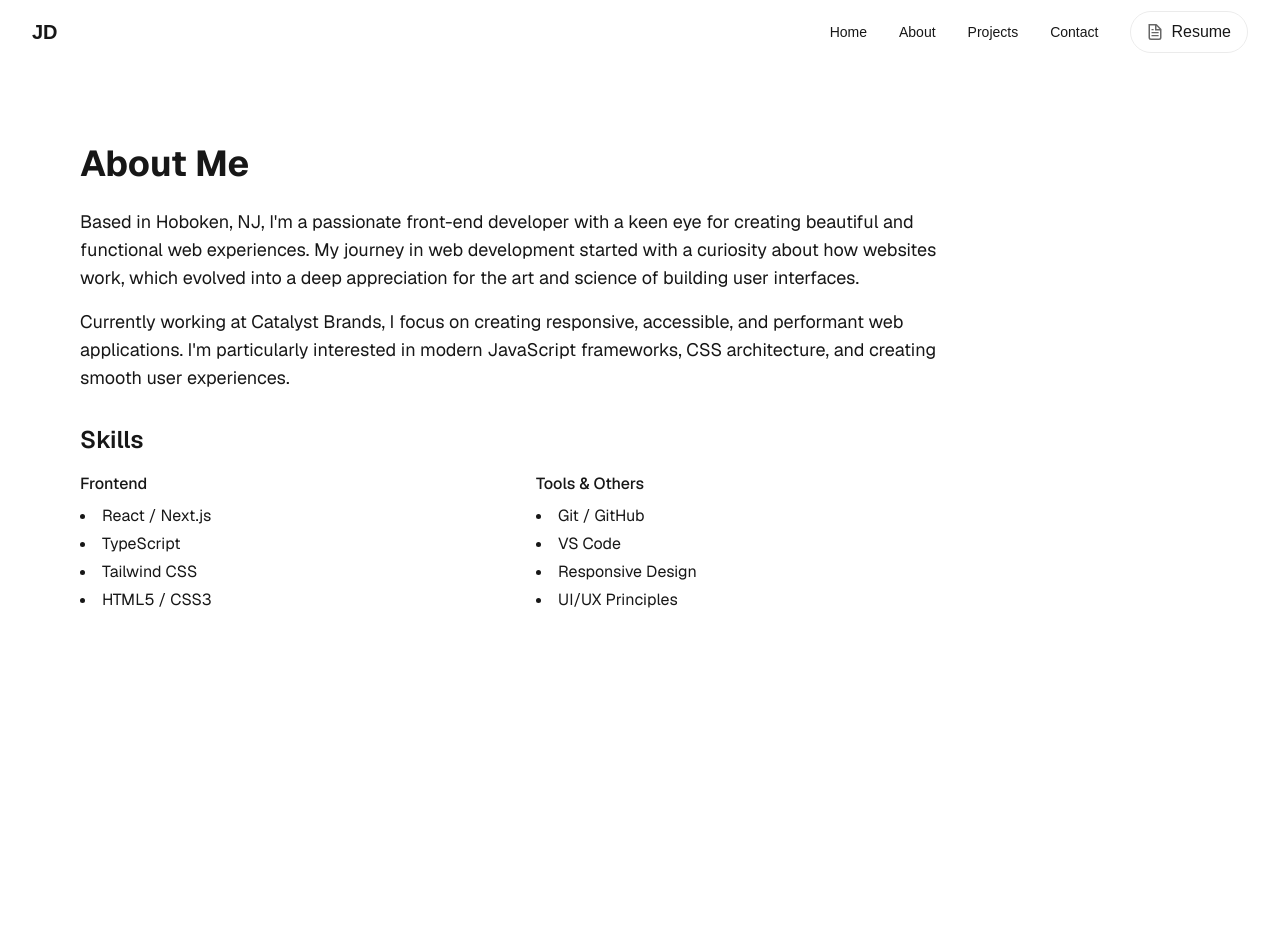
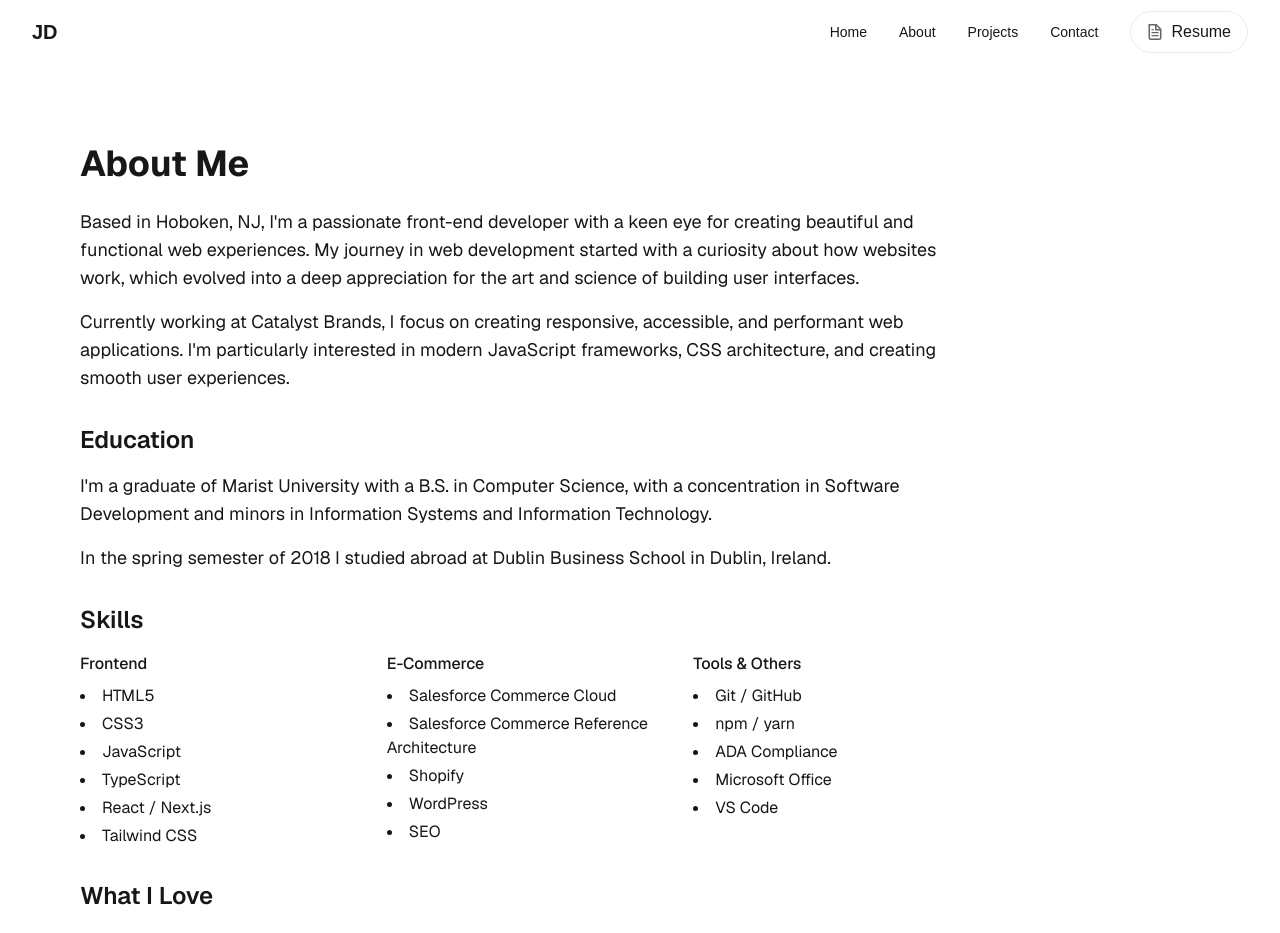
Before and after one commit to jdefalco715/johns-portfolio, a Next.js app: page /about in a window 1280 px wide. Shown: the top 933 px of the page. Before the commit the page ends 864 px from the top, so only its background shows below. Built offline with nearby package versions, Linux system fonts and the light colour scheme.

Commit message:
JP-2: Added education, updated skills and added personal notes

```diff
--- a/src/app/about/page.tsx
+++ b/src/app/about/page.tsx
@@ -39,27 +39,57 @@ export default function About() {
               creating smooth user experiences.
             </p>
 
+            <h2 className="text-2xl font-semibold mt-8 mb-4">Education</h2>
+            <p className="text-lg">
+              I'm a graduate of Marist University with a B.S. in Computer Science, with a concentration in Software Development and minors in Information Systems and Information Technology.
+            </p>
+
+            <p className="text-lg">
+              In the spring semester of 2018 I studied abroad at Dublin Business School in Dublin, Ireland.
+            </p>
+
             <h2 className="text-2xl font-semibold mt-8 mb-4">Skills</h2>
-            <div className="grid grid-cols-2 gap-4">
+            <div className="grid grid-cols-1 md:grid-cols-3 gap-6">
               <div>
                 <h3 className="font-medium mb-2">Frontend</h3>
                 <ul className="list-disc list-inside space-y-1">
+                  <li>HTML5</li>
+                  <li>CSS3</li>
+                  <li>JavaScript</li>
+                  <li>TypeScript</li>
                   <li>React / Next.js</li>
-                  <li>TypeScript</li>
                   <li>Tailwind CSS</li>
-                  <li>HTML5 / CSS3</li>
+                </ul>
+              </div>
+              <div>
+                <h3 className="font-medium mb-2">E-Commerce</h3>
+                <ul className="list-disc list-inside space-y-1">
+                  <li>Salesforce Commerce Cloud</li>
+                  <li>Salesforce Commerce Reference Architecture</li>
+                  <li>Shopify</li>
+                  <li>WordPress</li>
+                  <li>SEO</li>
                 </ul>
               </div>
               <div>
                 <h3 className="font-medium mb-2">Tools & Others</h3>
                 <ul className="list-disc list-inside space-y-1">
                   <li>Git / GitHub</li>
+                  <li>npm / yarn</li>
+                  <li>ADA Compliance</li>
+                  <li>Microsoft Office</li>
                   <li>VS Code</li>
-                  <li>Responsive Design</li>
-                  <li>UI/UX Principles</li>
                 </ul>
               </div>
             </div>
+
+            <h2 className="text-2xl font-semibold mt-8 mb-4">What I Love</h2>
+
+            <p className="text-lg">
+              Outside of work, I enjoy cooking, reading, and spending time with my family and friends.
+              I'm a big skier and snowboarder and try to hit the slopes as much as possible.
+              I also enjoy playing golf, traveling, and going to concerts.
+            </p>
           </motion.div>
         </motion.section>
       </main>
```
